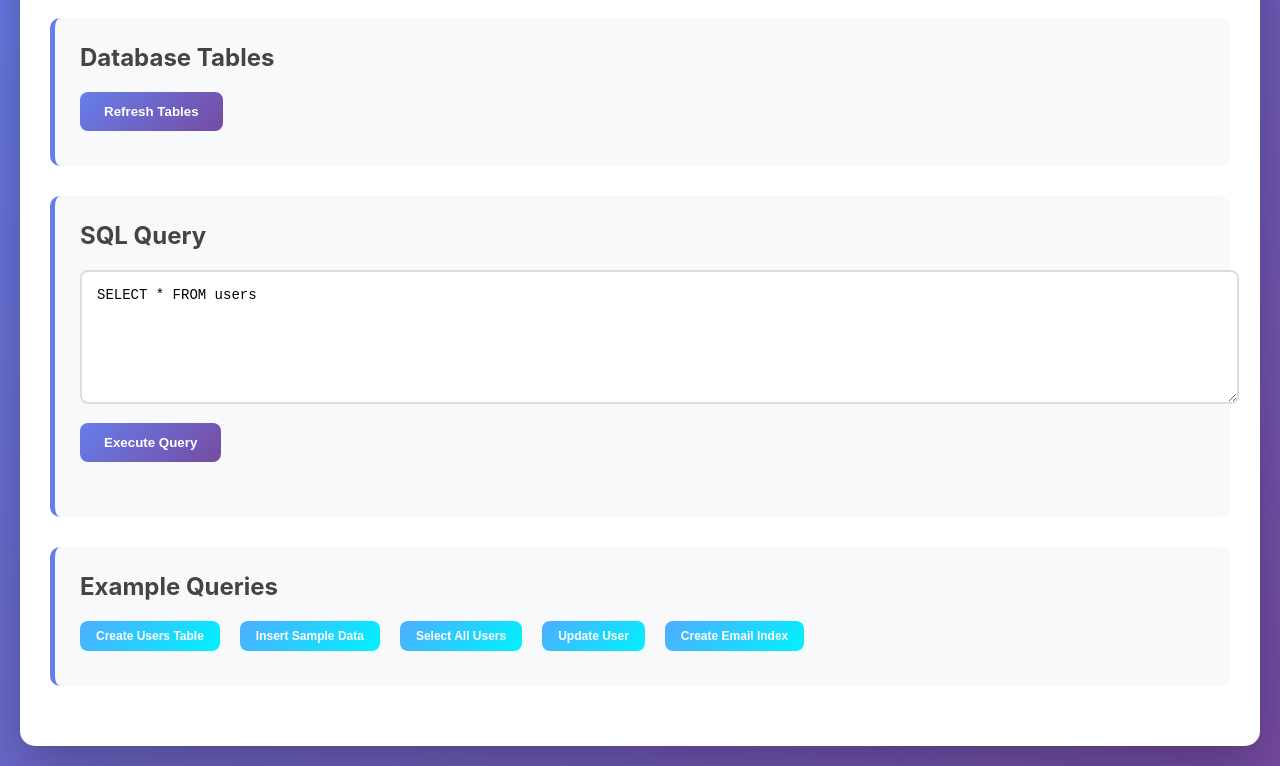
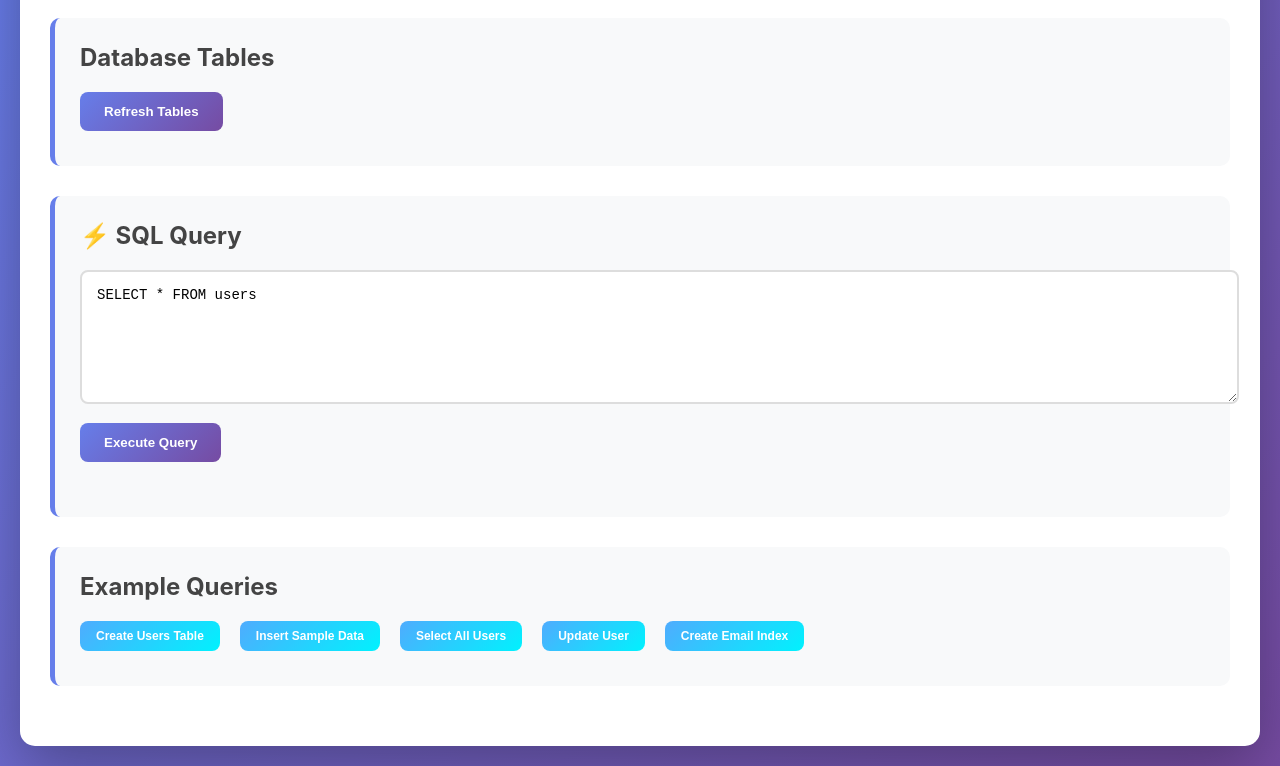
Before and after one commit to AdeyaOduor/Python_SQL, a plain HTML site: page index.html in a window 1280 px wide. Shown: the part 132-898 px from the top of the page. Drawn offline with Linux system fonts and the light colour scheme; no server answers.

Commit message:
modified file

```diff
--- a/index.html
+++ b/index.html
@@ -15,7 +15,7 @@
         </div>
 
         <div class="section">
-            <h2> SQL Query</h2>
+            <h2>⚡ SQL Query</h2>
             <textarea id="sql-query" placeholder="Enter SQL query here...">SELECT * FROM users</textarea>
             <button onclick="executeQuery()">Execute Query</button>
             <div id="query-results"></div>
```
